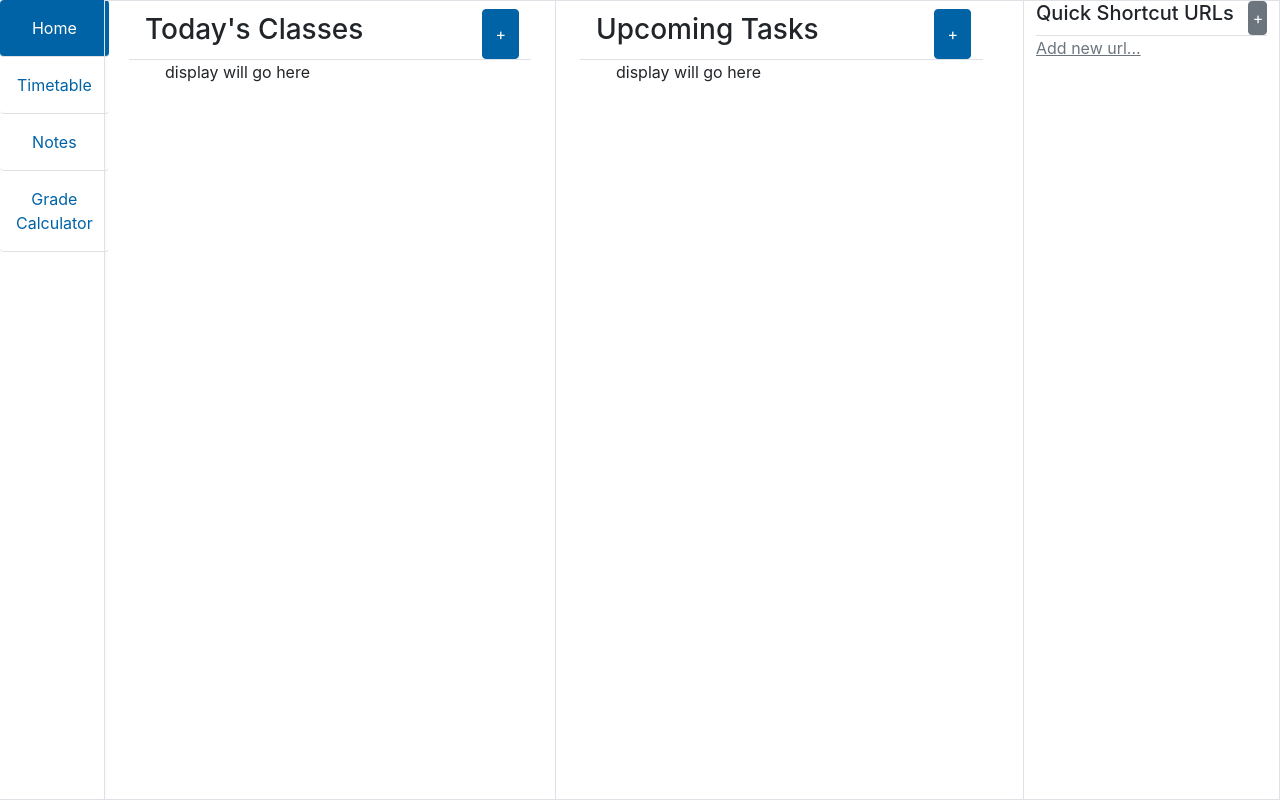
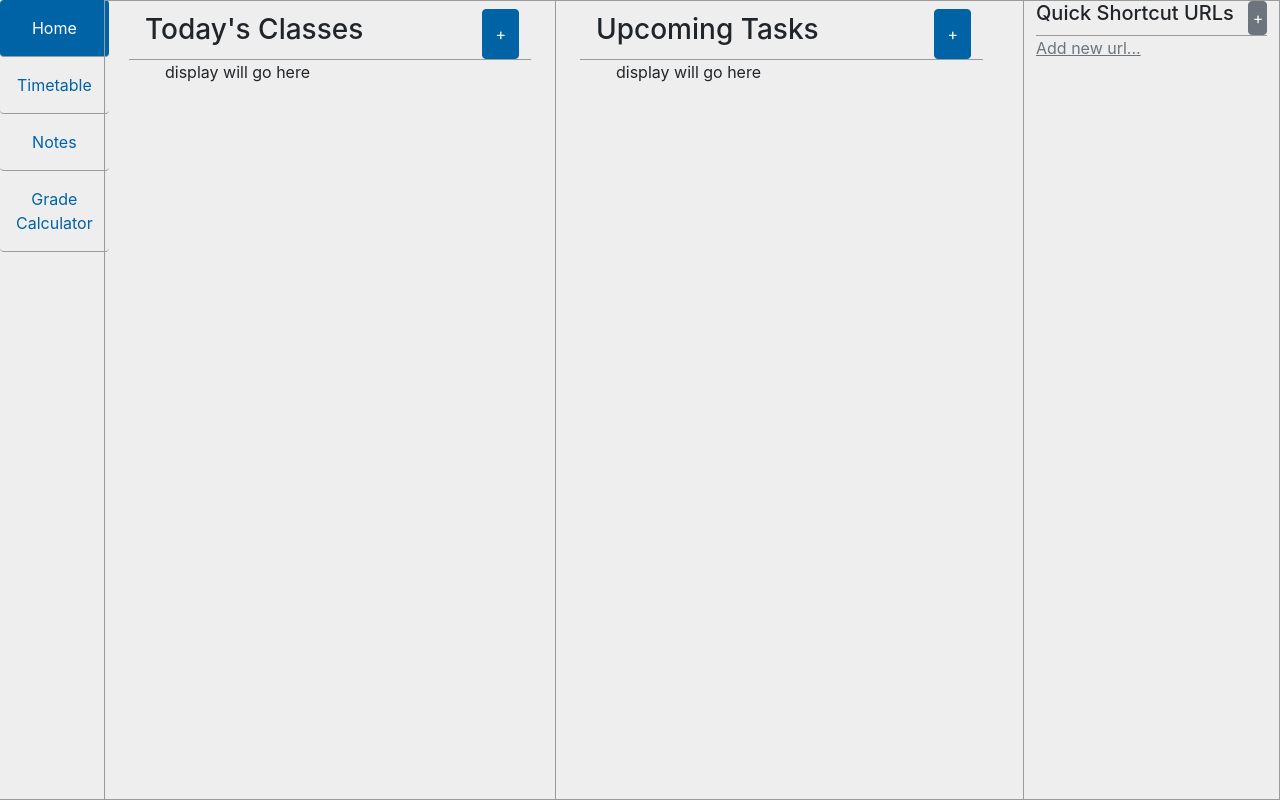
Before and after one commit to Alanas-J/cloudscholar-client, a React (Create React App) app: page / in a window 1280 px wide. Both pictures are taken after typing "name@example.com", "Sample123" into the empty fields and a click on the button "Sign in". Built offline with nearby package versions, Linux system fonts and the light colour scheme.

Commit message:
extra scss customisation

```diff
--- a/src/components/app.css
+++ b/src/components/app.css
@@ -1,5 +1,4 @@
 .App{
     display: flex;
     width:100%;
-    background-color: rgb(255, 255, 255);
 }
--- a/src/components/main_display/navigation/NavigationBar.jsx
+++ b/src/components/main_display/navigation/NavigationBar.jsx
@@ -11,7 +11,7 @@ function NavigationBar() {
     const navButtonStyle = "nav-link py-3 border-bottom";
 
     return (
-      <div className='navigationBar d-flex flex-column flex-shrink-0 border-right shadow-sm bg-body rounded'>
+      <div className='navigationBar d-flex flex-column flex-shrink-0 border-right shadow-sm  rounded'>
         <ul class="nav nav-pills nav-flush flex-column mb-auto text-center ">
 
           <li class="nav-item">
--- a/src/index.css
+++ b/src/index.css
@@ -6,7 +6,7 @@ body {
   -webkit-font-smoothing: antialiased;
   -moz-osx-font-smoothing: grayscale;
 
-  background-color: white;
+  background-color: rgb(238, 238, 238);
 }
 
 code {
--- a/src/scss/custom.scss
+++ b/src/scss/custom.scss
@@ -1,3 +1,3 @@
 $primary: #0063a5;
-$light : #3a3a3b;
+$border-color: #9b9b9b;
 @import "../../node_modules/bootstrap/scss/bootstrap";
```
